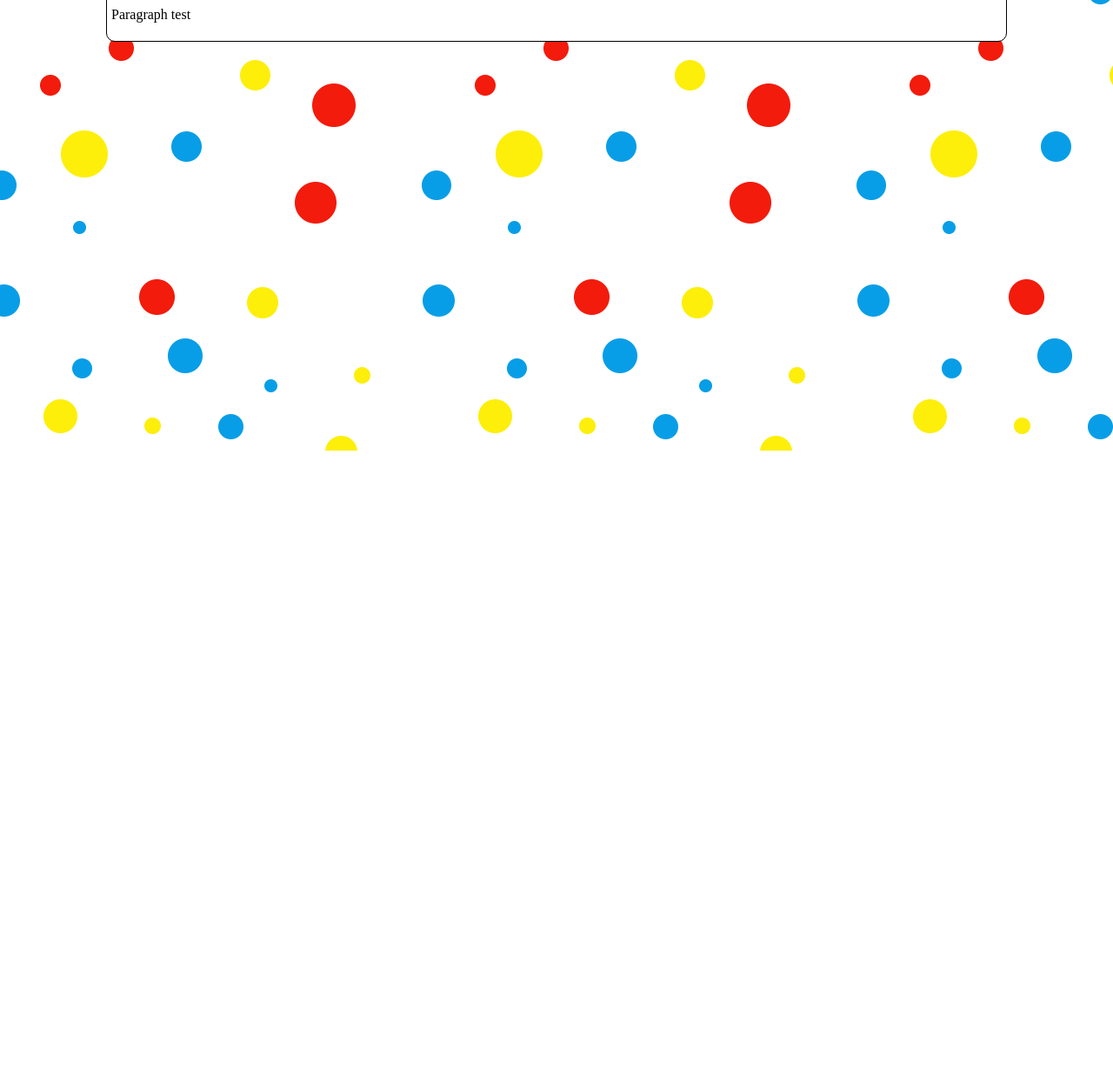
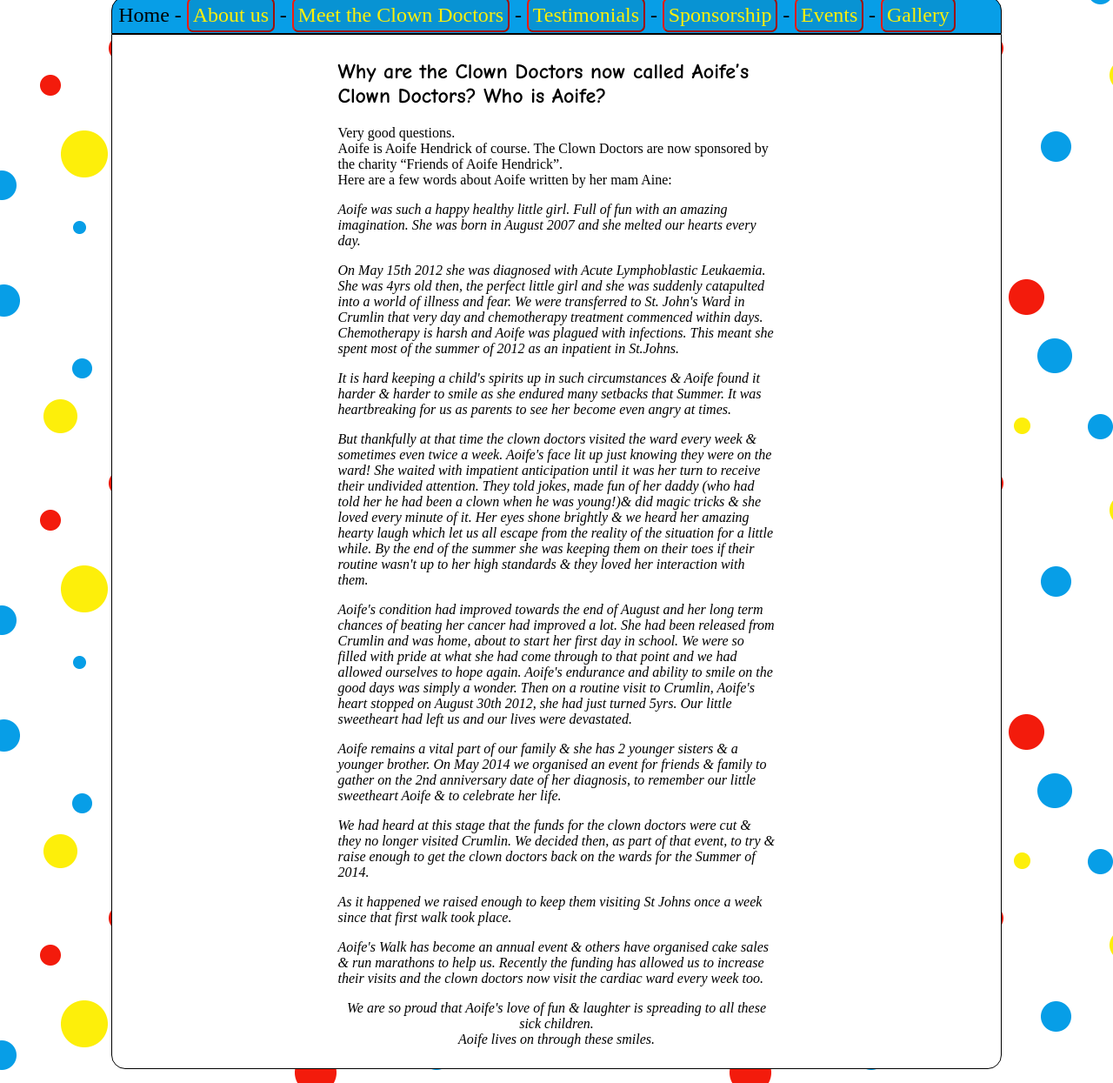
Before and after one commit to Ronan-H/Aoifes-Clown-Doctors-Website, a plain HTML site: page site/index.html in a window 1280 px wide. Shown: the part 282-1527 px from the top of the page at 87% size. Before the commit the page ends 800 px from the top, so only its background shows below. Drawn offline with Linux system fonts and the light colour scheme.

Commit message:
Some style changes, filled out the home page a bit

```diff
--- a/site/index.html
+++ b/site/index.html
@@ -13,10 +13,81 @@
 		</div>
 
 		<div id="main-panel">
-			<div id="button-bar">
+			<div id="menu-bar">
+				Home
+				-
+				<a href="about_us.html">About us</a>
+				-
+				<a href="our_clowns.html">Meet the Clown Doctors</a>
+				-
+				<a href="testimonials.html">Testimonials</a>
+				-
+				<a href="sponsorship.html">Sponsorship</a>
+				-
+				<a href="events.html">Events</a>
+				-
+				<a href="gallery.html">Gallery</a>
+			</div>
 
+			<div id="main-panel-content">
+				<div class="textblock">
+					<h2>Why are the Clown Doctors now called Aoife’s Clown Doctors? Who is Aoife?</h2>
+					<p>
+						Very good questions.
+						<br />
+						Aoife is Aoife Hendrick of course.
+						The Clown Doctors are now sponsored by the charity “Friends of Aoife Hendrick”.
+						<br />
+						Here are a few words about Aoife written by her mam Aine:
+					</p>
+					<i>
+						<p>
+							Aoife was such a happy healthy little girl. Full of fun with an amazing imagination. She was born in August 2007 and she melted our hearts every day.
+						</p>
+
+						<p>
+							On May 15th 2012 she was diagnosed with Acute Lymphoblastic Leukaemia. She was 4yrs old then, the perfect little girl and she was suddenly catapulted into a world of illness and fear. We were transferred to St. John's Ward in Crumlin that very day and chemotherapy treatment commenced within days. Chemotherapy is harsh and Aoife was plagued with infections. This meant she spent most of the summer of 2012 as an inpatient in St.Johns.
+						</p>
+
+						<p>
+							It is hard keeping a child's spirits up in such circumstances & Aoife found it harder & harder to smile as she endured many setbacks that Summer. It was heartbreaking for us as parents to see her become even angry at times.
+						</p>
+
+						<p>
+							But thankfully at that time the clown doctors visited the ward every week & sometimes even twice a week. Aoife's face lit up just knowing they were on the ward! She waited with impatient anticipation until it was her turn to receive their undivided attention. They told jokes, made fun of her daddy (who had told her he had been a clown when he was young!)& did magic tricks & she loved every minute of it. Her eyes shone brightly & we heard her amazing hearty laugh which let us all escape from the reality of the situation for a little while. By the end of the summer she was keeping them on their toes if their routine wasn't up to her high standards & they loved her interaction with them.
+						</p>
+
+						<p>
+							Aoife's condition had improved towards the end of August and her long term chances of beating her cancer had improved a lot. She had been released from Crumlin and was home, about to start her first day in school. We were so filled with pride at what she had come through to that point and we had allowed ourselves to hope again. Aoife's endurance and ability to smile on the good days was simply a wonder. Then on a routine visit to Crumlin, Aoife's heart stopped on August 30th 2012, she had just turned 5yrs. Our little sweetheart had left us and our lives were devastated.
+						</p>
+
+						<p>
+							Aoife remains a vital part of our family & she has 2 younger sisters & a younger brother. On May 2014 we organised an event for friends & family to gather on the 2nd anniversary date of her diagnosis, to remember our little sweetheart Aoife & to celebrate her life.
+						</p>
+
+						<p>
+							We had heard at this stage that the funds for the clown doctors were cut & they no longer visited Crumlin. We decided then, as part of that event, to try & raise enough to get the clown doctors back on the wards for the Summer of 2014.
+						</p>
+
+						<p>
+							As it happened we raised enough to keep them visiting St Johns once a week since that first walk took place.
+						</p>
+
+						<p>
+							Aoife's Walk has become an annual event & others have organised cake sales & run marathons to help us.
+							Recently the funding has allowed us to increase their visits and the clown doctors now visit the cardiac ward every week too.
+						</p>
+
+						<p>
+							<center>
+								We are so proud that Aoife's love of fun & laughter is spreading to all these sick children.
+								<br />
+								Aoife lives on through these smiles.
+							</center>
+						</p>
+					</i>
+				</div>
 			</div>
-			<p>Paragraph test</p>
 		</div>
 	</body>
 
--- a/site/style.css
+++ b/site/style.css
@@ -1,3 +1,11 @@
+/*
+Facebook profile picture baloon colours:
+
+Blue: #079EE7
+Red: #F31B0C
+Yellow: #FDEF0A
+
+*/
 
 body {
    background-image: url("clown_background.png");
@@ -9,23 +17,60 @@ body {
 #header {
 	width: 100%;
 	display: inline-block;
-	padding: 3px;
+	padding: 0.5em;
+}
+
+#header-img, #main-panel {
+	border-radius: 1em;
 }
 
 #header-img {
 	display: block;
 	border: 1px solid black;
 	margin: auto;
-	border-radius: 10px;
 }
 
 #main-panel {
 	background-color: White;
 	width: 80%;
 	margin: auto;
-	border-style: solid;
-	border-color: Black;
-	border-width: thin;
-	padding: 5px;
-	border-radius: 10px;
 }
+
+#menu-bar {
+	background-color: #079EE7;
+	font-size: 1.5em;
+	padding: 0.3em;
+	border-top-left-radius: inherit;
+	border-top-right-radius: inherit;
+	border: thin solid black;
+}
+
+#menu-bar a {
+	text-decoration: none;
+	color: #FDEF0A;
+	background-color: #0893D3;
+	border-radius: 0.3em;
+	padding: 0.2em;
+	border: 2px outset #F31B0C;
+}
+
+#menu-bar a:active {
+	border-style: inset;
+}
+
+#main-panel-content {
+	padding: 0.5em;
+	border-bottom-left-radius: inherit;
+	border-bottom-right-radius: inherit;
+	border: thin solid black;
+	margin-bottom: 1em;
+}
+
+.textblock {
+	width: 50%;
+	margin: auto;
+}
+
+h1, h2, h3, h4, h5, h6 {
+	font-family: "Comic Sans MS";
+}
```
